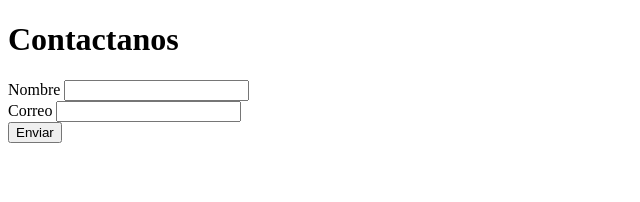
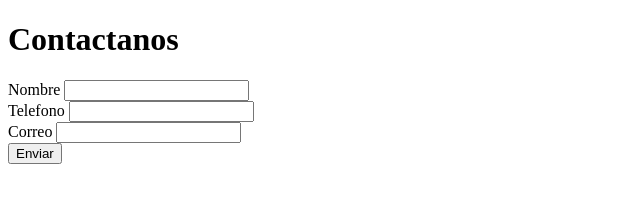
Before and after one commit to andreyAlvaradoM/proyecto, a plain HTML site: page Contacto.html in a window 1280 px wide. Shown: the whole page, without its empty margins (0-640 px from the left). Drawn offline with Linux system fonts and the light colour scheme.

Commit message:
Se agregó el campo telefono en Contactanos

```diff
--- a/Contacto.html
+++ b/Contacto.html
@@ -15,6 +15,8 @@
     <form>
         Nombre <input type="text" id="nombre" nombre="nombre" />
         <br />
+        Telefono <input type="text" id="telefono" name="telefono" />
+        <br />
         Correo <input type="email" id="correo" name="correo" />
         <br />
         <button id="enviar" name="enviar">Enviar</button>
```
